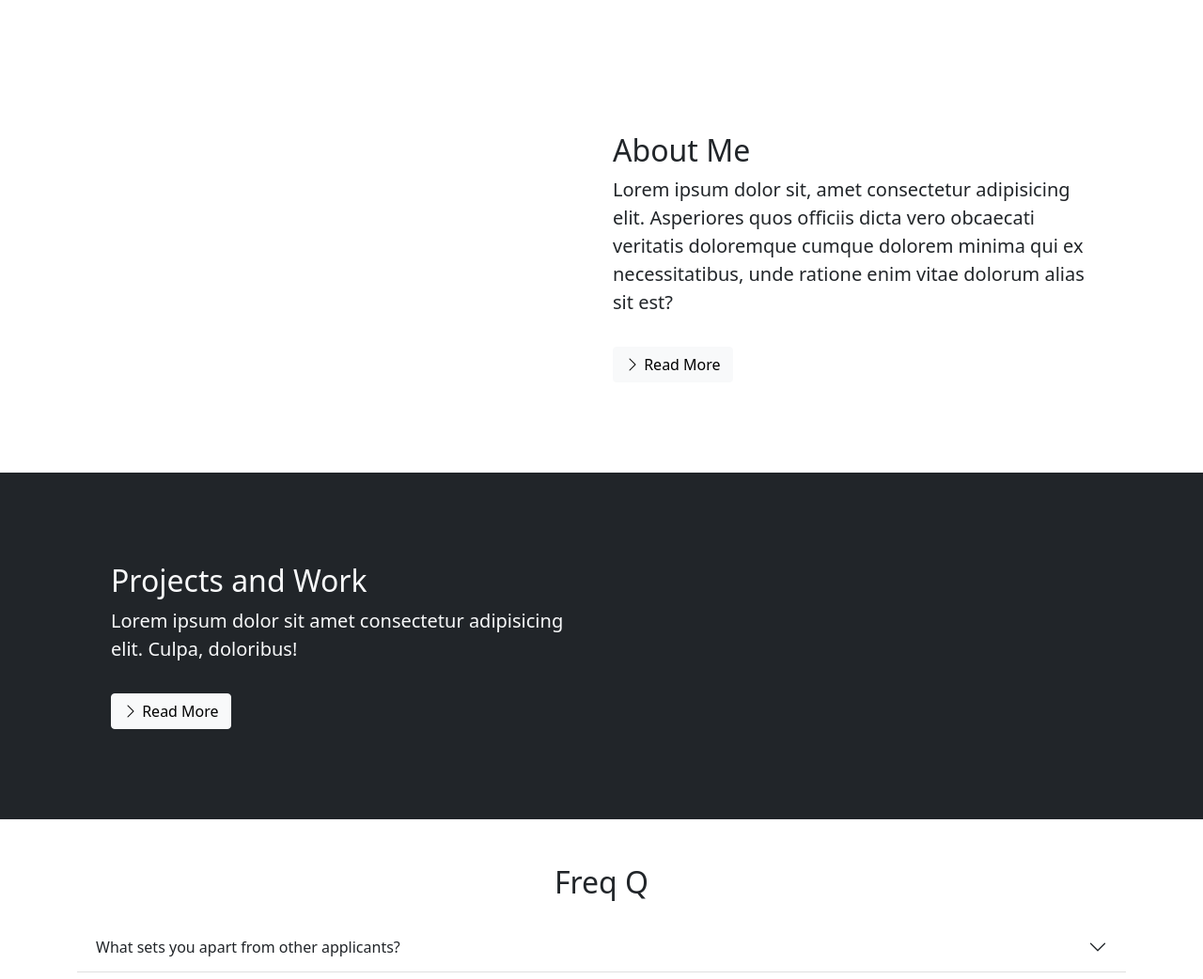
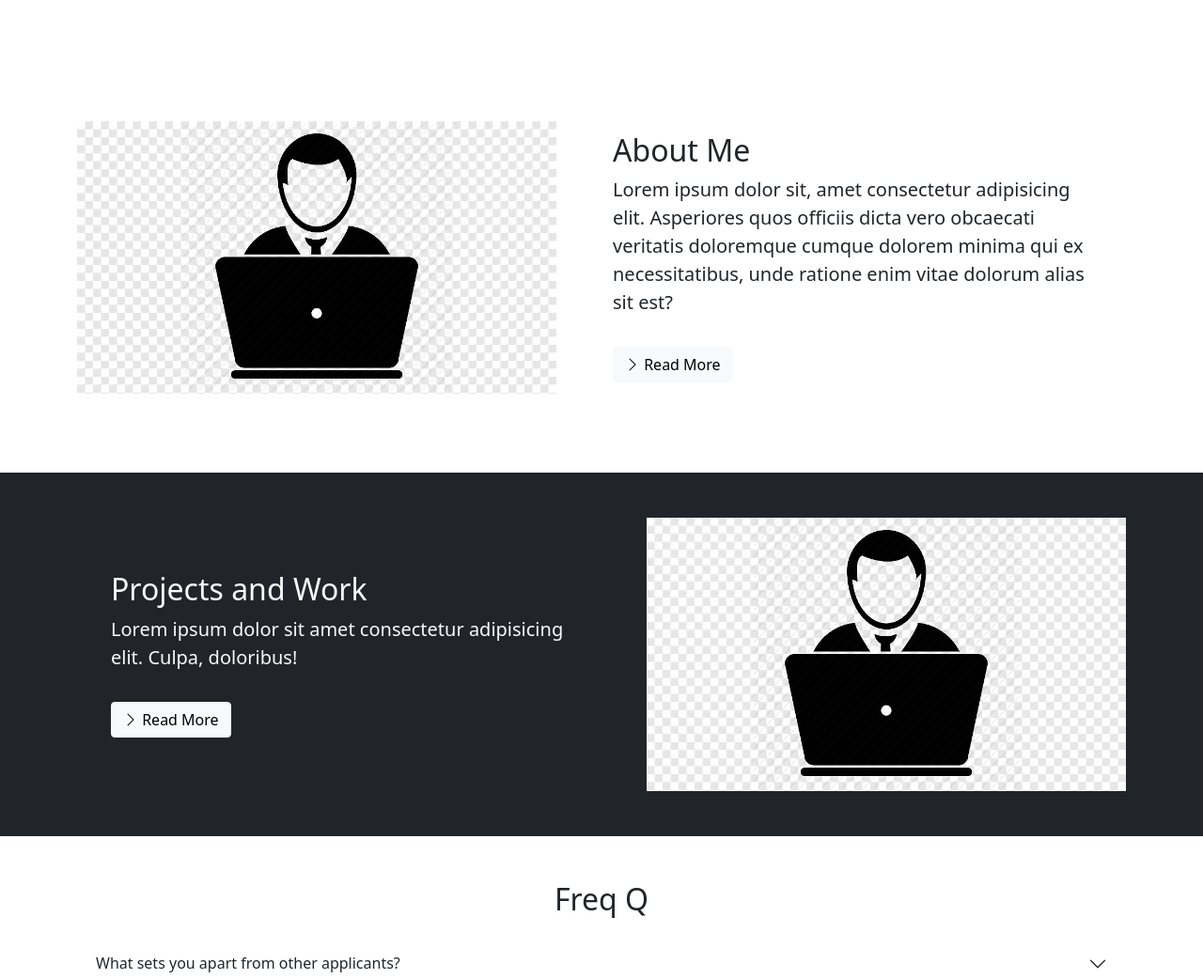
Before and after one commit to jcillay/jcillay.github.io, a plain HTML site: page index.html in a window 1280 px wide. Shown: the part 810-1852 px from the top of the page at 94% size. Drawn offline with nearby package versions, Linux system fonts and the light colour scheme.

Commit message:
Added image changes

```diff
--- a/index.html
+++ b/index.html
@@ -115,7 +115,7 @@
     <div class="container">
         <div class="row align-items-center justify-content-between">
             <div class="col-md">
-                <img src="img/fundamentals.svg" class="img-fluid" alt="">
+                <img src="img/Developer.png" class="img-fluid" alt="">
             </div>
             <div class="col-md p-5">
                 <h2>About Me</h2>
@@ -144,7 +144,7 @@
                 </a>
             </div>
             <div class="col-md">
-                <img src="img/fundamentals.svg" class="img-fluid" alt="">
+                <img src="img/Developer.png" class="img-fluid" alt="">
             </div>
         </div>
     </div>
```
